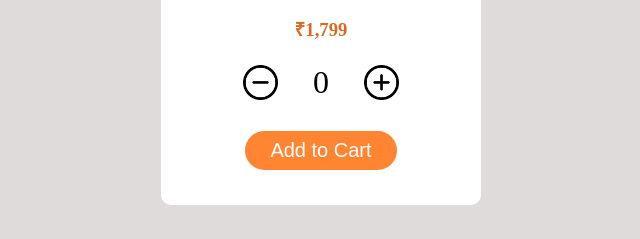
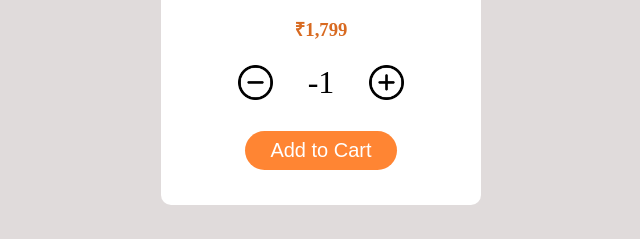
Before and after one commit to HarshadaGharate/product-cards, a plain HTML site: page index.html in a window 1280 px wide. Both pictures are taken after a click on the picture 579 px from the left and 415 px from the top of the page. Shown: the part 333-572 px from the top of the page, 319-959 px from the left. Drawn offline with Linux system fonts and the light colour scheme.

Commit message:
decrement function added

```diff
--- a/index.html
+++ b/index.html
@@ -70,7 +70,7 @@
         <p class="Product-desc">Stay cool and casual in this soft, breathable t-shirt made from premium cotton. </p>
         <h3 class="price"> ₹1,799</h3>
          <div class="quantity">
-            <img src="./images/minus.png" alt="minus" class="icon-img">
+            <img src="./images/minus.png" alt="minus" class="icon-img" onclick="decrement()">
             <span class="quantity-text" id="quantity-text">0</span>
             <img src="./images/add.png" alt="add" class="icon-img" onclick="increment()">
          </div>
@@ -82,6 +82,12 @@
             let quantity = parseInt(quantityText.innerText);
             quantityText.innerText=++quantity;
         }
+
+        function decrement(){
+            let quantity = parseInt(quantityText.innerText);
+            quantityText.innerText=--quantity;
+
+        }
     </script>
 </body>
 </html>
```
